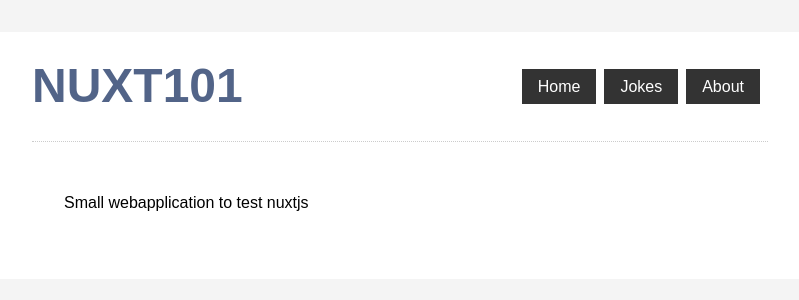
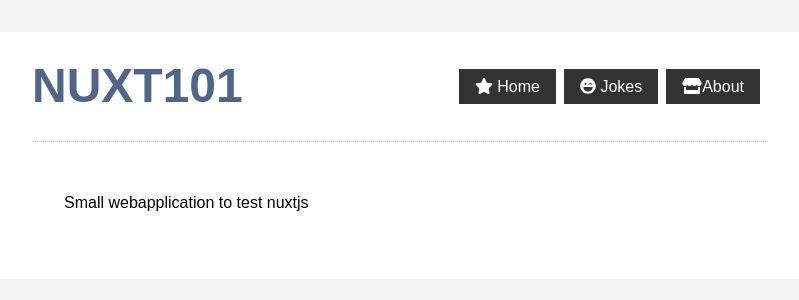
Before and after one commit to vincintz/nuxt101, a Nuxt app: page / in a window 1280 px wide. Shown: the top 300 px of the page, without its empty margins (240-1039 px from the left). Built offline with nearby package versions, Linux system fonts and the light colour scheme.

Commit message:
Added font-awesome

```diff
--- a/nuxt.config.js
+++ b/nuxt.config.js
@@ -19,9 +19,11 @@ export default {
     },
 
     css: [
+        '@fortawesome/fontawesome-svg-core/styles.css'
     ],
 
     plugins: [
+        '~/plugins/fontawesome.js'
     ],
 
     components: true,
--- a/package.json
+++ b/package.json
@@ -12,6 +12,9 @@
     "analyze": "nuxt build -a"
   },
   "dependencies": {
+    "@fortawesome/fontawesome-svg-core": "^1.2.30",
+    "@fortawesome/free-solid-svg-icons": "^5.14.0",
+    "@fortawesome/vue-fontawesome": "^0.1.10",
     "@nuxtjs/axios": "^5.11.0",
     "nuxt": "^2.13.0"
   },
--- a/src/components/AppHeader.vue
+++ b/src/components/AppHeader.vue
@@ -2,9 +2,9 @@
     <header class="header">
         <h1 class="title">NUXT101</h1>
         <ul>
-            <li><nuxt-link to="/">Home</nuxt-link></li>
-            <li><nuxt-link to="/jokes">Jokes</nuxt-link></li>
-            <li><nuxt-link to="/about">About</nuxt-link></li>
+            <li><nuxt-link to="/"><fa-icon far icon="star" style="color: #fff;" /> Home</nuxt-link></li>
+            <li><nuxt-link to="/jokes"><fa-icon fas icon="laugh-wink" style="color: #fff;" /> Jokes</nuxt-link></li>
+            <li><nuxt-link to="/about"><fa-icon fas icon="store" style="color: #fff;" />About</nuxt-link></li>
         </ul>
     </header>
 </template>
--- /dev/null
+++ b/src/components/FuncTest.vue
@@ -0,0 +1,6 @@
+<template functional>
+    <div>
+        <h1>{{ props.text }}</h1>
+        <h2>{{props.foo}}</h2>
+    </div>
+</template>
--- a/src/components/Joke.vue
+++ b/src/components/Joke.vue
@@ -1,7 +1,7 @@
-<template>
-    <nuxt-link :to="`jokes/${id}`">
+<template functional>
+    <nuxt-link :to="`jokes/${props.id}`">
         <div class="joke">
-            <p>{{ joke }}</p>
+            <p>{{ props.joke }}</p>
         </div>
     </nuxt-link>
 </template>
--- a/src/layouts/default.vue
+++ b/src/layouts/default.vue
@@ -7,9 +7,10 @@
 
 <script>
 import AppHeader from '../components/AppHeader';
+
 export default {
     components: {
-        AppHeader
+        AppHeader,
     }
 }
 </script>
--- a/src/pages/index.vue
+++ b/src/pages/index.vue
@@ -6,10 +6,6 @@
 
 <script>
 export default {
-    created() {
-        // const c = document.cookie;
-        // console.log(c);
-    },
     head() {
         return {
             title: "NUXT101",
--- a/src/pages/jokes/index.vue
+++ b/src/pages/jokes/index.vue
@@ -1,5 +1,6 @@
 <template>
     <div>
+        <FuncTest text="Count" :foo="jokeCount" />
         <SearchJokes v-on:search-text="searchText" />
         <Joke v-for="joke in allJokes"
                 :key="joke.id"
@@ -12,6 +13,7 @@
 import axios from 'axios';
 import Joke from '../../components/Joke';
 import SearchJokes from '../../components/SearchJokes';
+import FuncTest from '../../components/FuncTest'
 import { mapActions, mapGetters } from 'vuex'
 
 export default {
@@ -22,7 +24,12 @@ export default {
     created() {
         this.fetchJokes();
     },
-    computed: mapGetters({ allJokes: 'jokes/allJokes' }),
+    computed: {
+        ...mapGetters({ allJokes: 'jokes/allJokes' }),
+        jokeCount() {
+            return this.allJokes.length;
+        },
+    },
     methods: {
         ...mapActions({
             fetchJokes: 'jokes/fetchJokes'
--- /dev/null
+++ b/src/plugins/fontawesome.js
@@ -0,0 +1,10 @@
+import Vue from 'vue'
+import { library, config } from '@fortawesome/fontawesome-svg-core'
+import { FontAwesomeIcon } from '@fortawesome/vue-fontawesome'
+import { fas } from '@fortawesome/free-solid-svg-icons'
+
+config.autoAddCss = false
+
+library.add(fas)
+
+Vue.component('fa-icon', FontAwesomeIcon)
```
Also changed, not shown: 1 other file (tests, documents, lock files or other folders).
